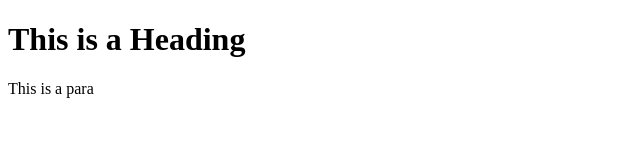
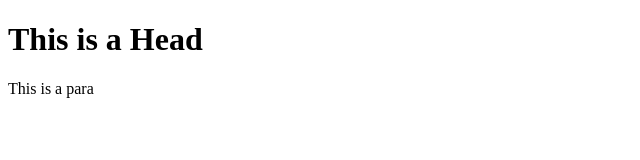
Before and after one commit to Sudharsan7777/portfolio, a plain HTML site: page index.html in a window 1280 px wide. Shown: the full height of the page, 0-640 px from the left. Drawn offline with Linux system fonts and the light colour scheme.

Commit message:
heading to head

```diff
--- a/index.html
+++ b/index.html
@@ -5,7 +5,7 @@
 </head>
 <body>
 
-<h1>This is a Heading</h1>
+<h1>This is a Head</h1>
 <p>This is a para</p>
 
 </body>
```
